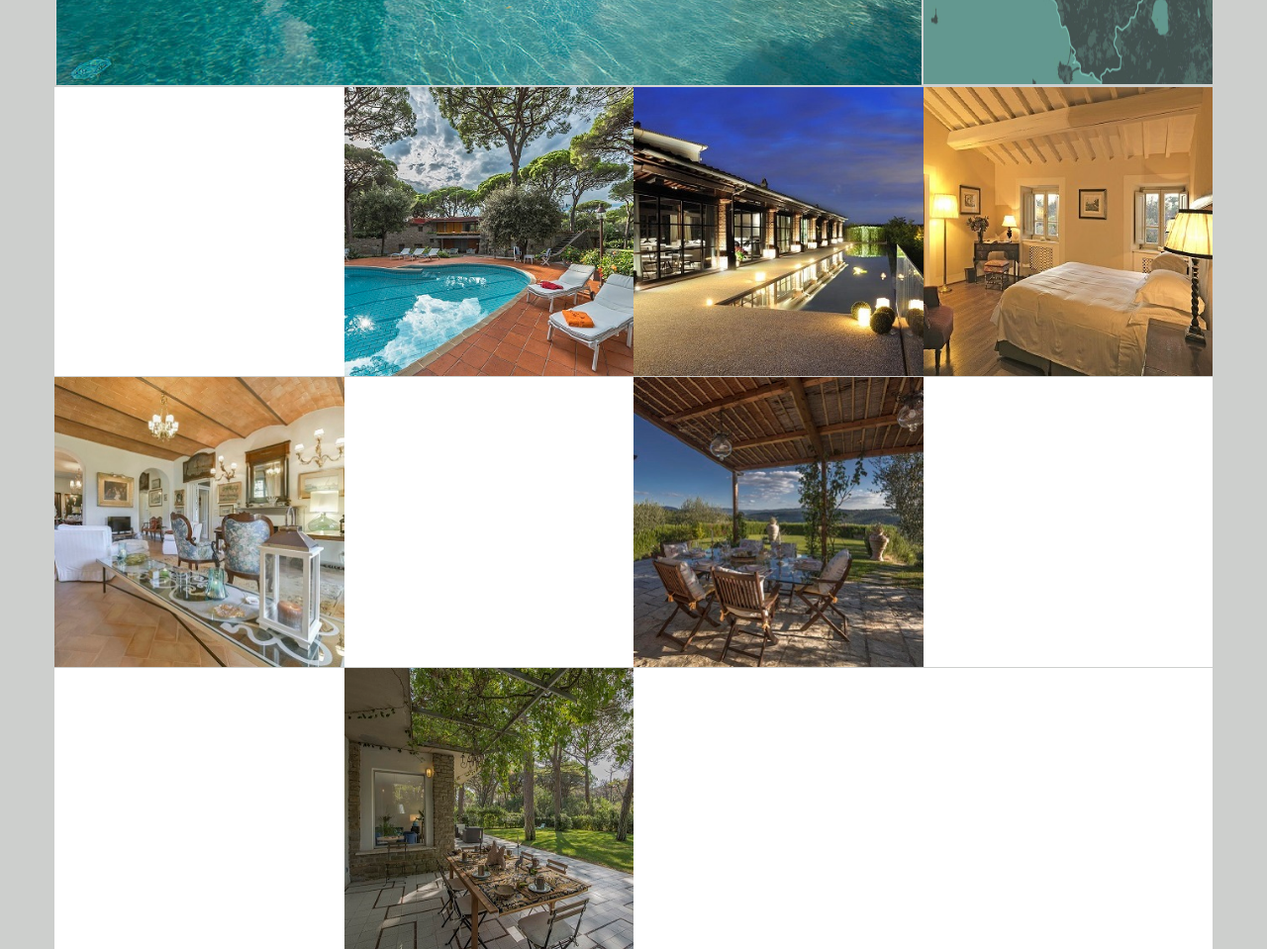
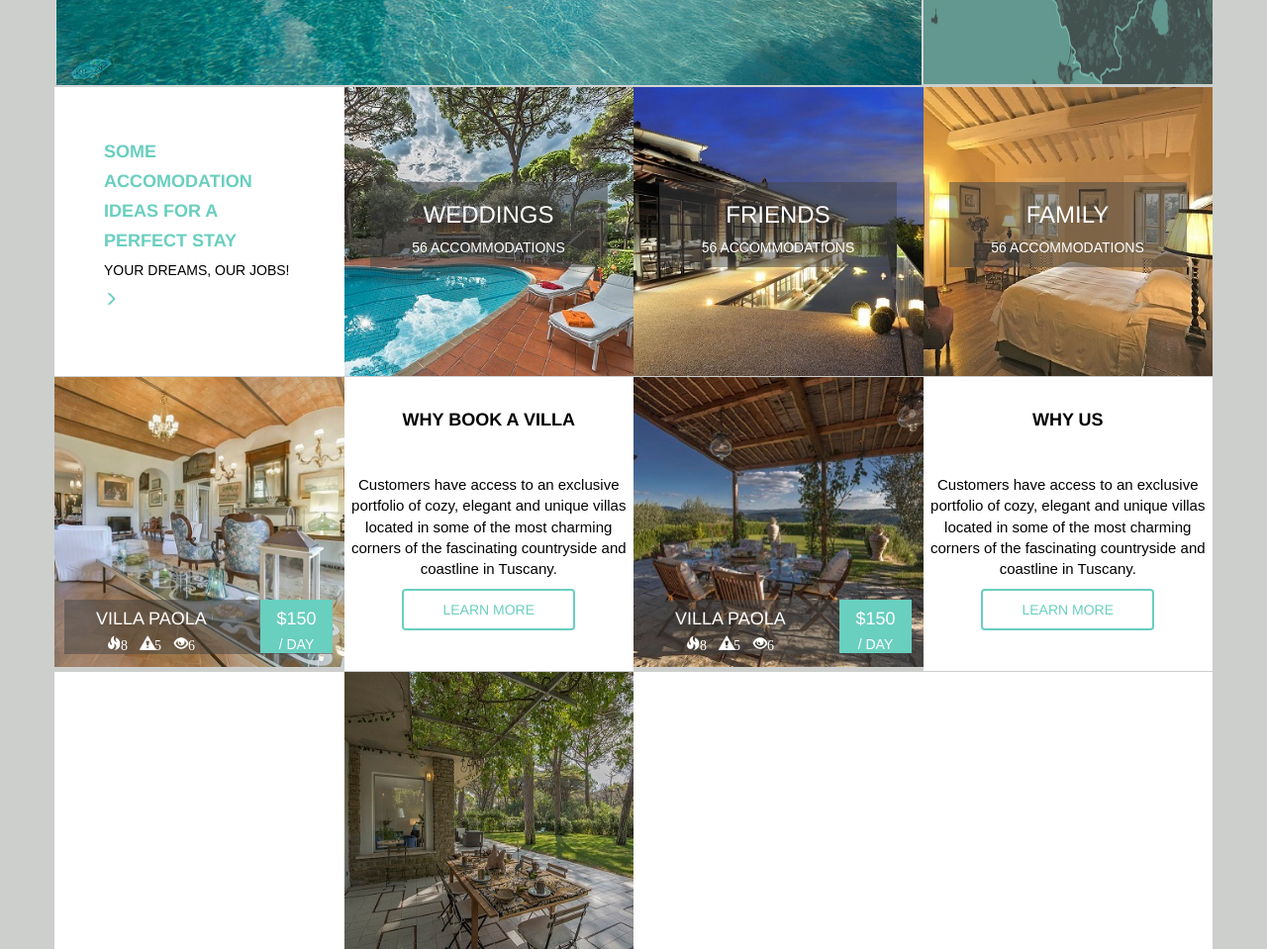
Before and after one commit to JCarg/VillaWebProject, a plain HTML site: page Villa-Website-Project/Index.html in a window 1280 px wide. Shown: the part 620-1579 px from the top of the page at 99% size. Drawn offline with nearby package versions, Linux system fonts and the light colour scheme.

Commit message:
Rows 1,2,3 finished

```diff
--- a/Villa-Website-Project/Index.html
+++ b/Villa-Website-Project/Index.html
@@ -85,20 +85,40 @@
                     <div class="col-xs-12 col-sm-12 col-md-3 col-lg-3">
                         <div class="cell">
                             <div class="background"><img src="Content/images/img-thing.jpg" class="img-responsive" style="width:100%" alt="Image"></div>
+                            <div class="caption cell1">
+                                <h4>SOME<span class="label label-default"></span></h4>
+                                <h4>ACCOMODATION</h4>
+                                <h4>IDEAS FOR A</h4>
+                                <h4>PERFECT STAY</h4>
+                                <p class="p2">YOUR DREAMS, OUR JOBS!</p>
+                                <span class="glyphicon glyphicon-menu-right" aria-hidden="true"></span>
+                            </div>
                         </div>
                     </div>
                 </div>
                 <div class="ccol-xs-12 col-sm-12 col-md-3 col-lg-3">
                     <div class="cell"><img src="Content/images/sunpool.jpg" class="img-responsive" style="width:100%" alt="Image"></div>
+                    <div class="caption piccaption">
+                        <h3>WEDDINGS <span class="label label-default"></span></h3>
+                        <p>56 ACCOMMODATIONS</p>
+                    </div>
                 </div>
                 <div class="col-xs-12 col-sm-12 col-md-3 col-lg-3">
                     <div class="cell">
                         <div class="cell"><img src="Content/images/nightpool.jpg" class="img-responsive" style="width:100%" alt="Image"></div>
+                        <div class="caption piccaption">
+                            <h3>FRIENDS <span class="label label-default"></span></h3>
+                            <p>56 ACCOMMODATIONS</p>
+                        </div>
                     </div>
                 </div>
                 <div class="col-xs-12 col-sm-12 col-md-3 col-lg-3">
                     <div class="cell">
                         <div class="cell"><img src="Content/images/ybedroom.jpg" class="img-responsive" style="width:100%" alt="Image"></div>
+                        <div class="caption piccaption">
+                            <h3>FAMILY <span class="label label-default"></span></h3>
+                            <p>56 ACCOMMODATIONS</p>
+                        </div>
                     </div>
                 </div>
             </div>
@@ -112,24 +132,59 @@
                 <div class="col-xs-12 col-sm-12 col-md-3 col-lg-3">
                     <div class="cell">
                         <div class="cell image"><img src="Content/images/Villa-Rucellai-Toscani-2750-2-348x348.jpg" class="img-responsive" style="width:100%" alt="Image"></div>
+                        <div class="caption amenitiescaption">
+                            <h4>VILLA PAOLA <span class="label label-default"></span></h4>
+                            <ul>
+                                <li><span class="glyphicon glyphicon-fire">8 </span></li>
+                                <li><span class="glyphicon glyphicon-alert">5 </span></li>
+                                <li><span class="glyphicon glyphicon-eye-open">6 </span></li>
+                            </ul>
+                            <div class="caption greenblock">
+                                <h4>$150</h4>
+                                <p>/ DAY</p>
+                            </div>
+                        </div>
                     </div>
                 </div>
                 <div class="col-xs-12 col-sm-12 col-md-3 col-lg-3">
-                    <div class="cell image"><img src="Content/images/img-thing.jpg" class="img-responsive" style="width:100%" alt="Image"></div>
+
+                    <div class="blankcell1">
+                        <h4>WHY BOOK A VILLA<span class="label label-default"></span></h4>
+                        <p>Customers have access to an exclusive portfolio of cozy, elegant and unique villas located in some of the most charming corners of the fascinating countryside and coastline in Tuscany.</p>
+                        <button type="button" class="btn btn-default">LEARN MORE</button>
+                    </div>
+
                 </div>
                 <div class="col-xs-12 col-sm-12 col-md-3 col-lg-3">
                     <div class="cell">
                         <div class="cell"><img src="Content/images/Villa-Rucellai-Toscani-2812-2-348x348.jpg" class="img-responsive" style="width:100%" alt="Image"></div>
+                        <div class="caption amenitiescaption">
+                            <h4>VILLA PAOLA <span class="label label-default"></span></h4>
+                            <ul>
+                                <li><span class="glyphicon glyphicon-fire">8 </span></li>
+                                <li><span class="glyphicon glyphicon-alert">5 </span></li>
+                                <li><span class="glyphicon glyphicon-eye-open">6 </span></li>
+                            </ul>
+                            <div class="caption greenblock">
+                                <h4>$150</h4>
+                                <p>/ DAY</p>
+                            </div>
+                        </div>
                     </div>
                 </div>
                 <div class="col-xs-12 col-sm-12 col-md-3 col-lg-3">
                     <div class="cell">
-                        <div class="cell"><img src="Content/images/img-thing.jpg" class="img-responsive" style="width:100%" alt="Image"></div>
+                        <div class="blankcell1">
+                            <h4>WHY US<span class="label label-default"></span></h4>
+                            <p>Customers have access to an exclusive portfolio of cozy, elegant and unique villas located in some of the most charming corners of the fascinating countryside and coastline in Tuscany.</p>
+                            <button type="button" class="btn btn-default">LEARN MORE</button>
+                        </div>
                     </div>
                 </div>
             </div>
         </div>
-    </div>
+      </div>
+
     <!--Row End-->
     <!--Row 4 Begin-->
     <div class="bodygrid">
@@ -150,7 +205,8 @@
                 </div>
                 <div class="col-xs-12 col-sm-12 col-md-3 col-lg-3">
                     <div class="cell">
-                        <div class="cell"><img src="Content/images/img-thing.jpg" class="img-responsive" style="width:100%" alt="Image"></div>
+                        <div class="cell"><img src="Content/images/img-thing.jpg" class="img-responsive" style="width:100%; z-index:-1;" alt="Image"></div>
+                        <div class="image cell16"><img src="Content/images/box_partners.png" class="img-responsive" style="width:100%; position:relative;" alt="Image"></div>
                     </div>
                 </div>
             </div>
--- a/Villa-Website-Project/StyleSheet.css
+++ b/Villa-Website-Project/StyleSheet.css
@@ -126,42 +126,95 @@ background-color:#82bfd8;
 padding-left: .5px !important;
         padding-right: .5px !important;
     }
+/*End Row 1 Customization*/
 
-/*@media(min-width:768px){
-.mapimage{
-    min-height:584px!important;
-    max-height:584px!important;
-    max-width:300px!important;
+/*Main Grid Blank Squares Customization*/
+.cell1{
+    top: 16%;
+    left: 50px;
+    background-color: white;
+    color: #69CFBF;
+    font-weight:bold;
 }
-.map{
-    display:inline-block;
-    position: absolute;
-    right:-16px;
-    z-index:-1;
-    max-height:584px!important;
+.cell1 p{
+    color: black;
+    font-weight:normal;
 }
+.cell1 h4{
+    font-weight:bold;
 }
-@media(max-width:767px){
-    .mapimage{
-    min-height:100%!important;
-    max-height:100%!important;
-    max-width:100%!important;
+.piccaption{
+    TEXT-ALIGN: CENTER;
+    left: 26px;
+    width: 240px;
+    COLOR: WHITE;
+    top: 33%;
+    padding-bottom:0px;
 }
-    .map{
-    /*display:inline-block;
-    position: absolute;
-    right:768px;
-    z-index:-1;*/
-    /*max-height:100%!important;
+
+.amenitiescaption{
+    left: 10px;
+    top: 77%;
+    width: 271px;
+    padding-bottom: 0px;
+    color: white;
 }
-    .col-sm-4{
-        padding-left:0px!important;
-        padding-right:0px!important;
-    }
-}*/
-
-
-
+.amenitiescaption li{
+    float:left;
+    list-style-type:none;
+    color:white;
+    margin-right:10px;
+    margin-left:3px;
+}
+.amenitiescaption h4{
+    margin-bottom: 5px;
+    padding-left:32px;
+}
+.greenblock
+{
+    background-color:#69CFBF;
+    color:white;
+    width:61px;
+    text-align:center;
+    top: 0%;
+    padding-bottom: 0px;
+    height: 54px;
+    width: 73px;
+    left: 198px;
+    position:absolute;
+}
+.greenblock h4{
+padding:0px;
+}
+.blankcell1{
+    color:black;
+    text-align:center;
+    background-color:white;
+    padding-top: 1px;
+    padding-bottom: 82px;
+}
+.blankcell1 h4{
+font-weight:bold;
+margin-top:33px;
+background-color:white;
+}
+.blankcell1 p{
+    font-size:15px;
+    margin-top: 44px;
+    color:black;
+    background-color:white;
+}
+.blankcell1 .btn{
+    color:#69CFBF;
+    outline:auto;
+    outline-color:#69CFBF;
+    background-color:none;
+}
+.blankcell1 .btn-default{
+text-align:center;
+background-color:white;
+    right: 60px;
+}
 
 
 
```
Also changed, not shown: 2 other files.
